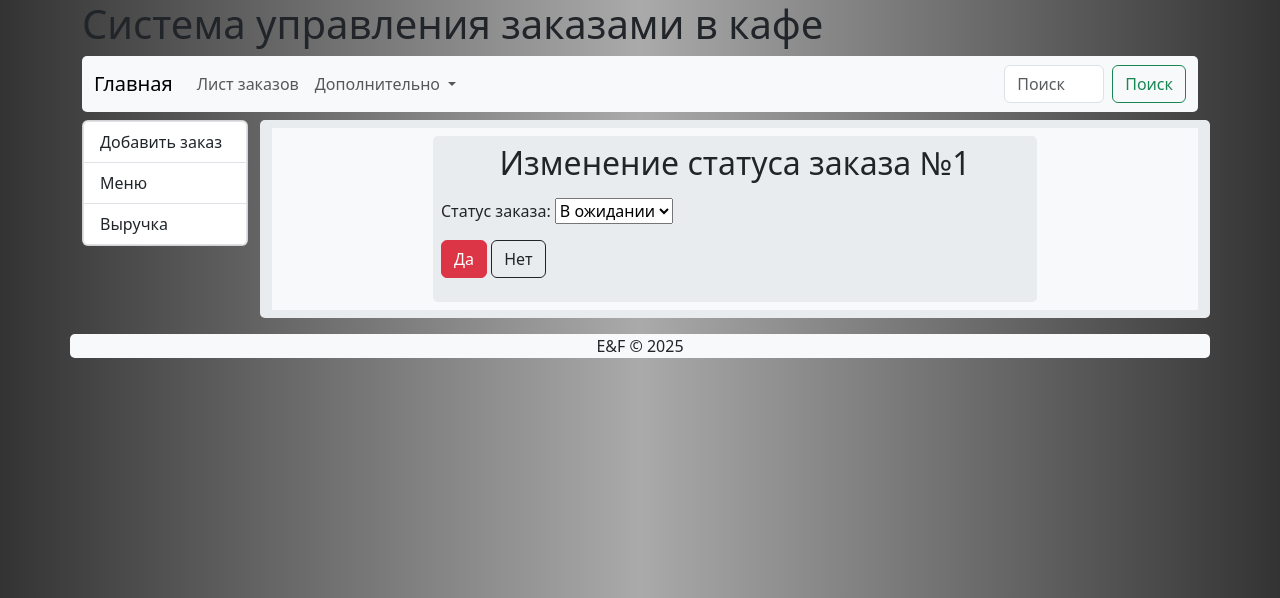
After one commit to eskealexey/Cafe_management_system, a Django app: page /order/change/1/ in a window 1280 px wide. The commit adds this page. Shown: the top 598 px of the page. Run offline with Django 5.2, Linux system fonts and the light colour scheme; tables that the repository leaves empty hold one stand-in row (values such as "Sample post").

Commit message:
предфинал

```diff
--- a/kafe/order/forms.py
+++ b/kafe/order/forms.py
@@ -12,3 +12,12 @@ class OrderForm(ModelForm):
             'items': SelectMultiple(attrs={'class': 'form-control', }),
             # 'status': Select(attrs={'class': 'form-control', }),
         }
+
+
+class OrderStatusForm(ModelForm):
+    class Meta:
+        model = Order
+        fields = ['status']
+        # widgets = {
+        #     'status': Select(attrs={'class': 'form-control', }),
+        # }
--- a/kafe/order/models.py
+++ b/kafe/order/models.py
@@ -6,9 +6,9 @@ from menu.models import Item
 
 class Order(models.Model):
     STATUS_CHOICES = [
-        ('0', 'В ожидании'),
-        ('1', 'Готово'),
-        ('2', 'Оплачено'),
+        ('в', 'В ожидании'),
+        ('г', 'Готово'),
+        ('о', 'Оплачено'),
     ]
     table_number = models.IntegerField(verbose_name='Номер стола')
     items = models.ManyToManyField(
@@ -27,7 +27,7 @@ class Order(models.Model):
         max_length=1,
         blank=True,
         choices=STATUS_CHOICES,
-        default='0',
+        default='в',
         verbose_name='Статус заказа'
     )
 
--- a/kafe/order/urls.py
+++ b/kafe/order/urls.py
@@ -1,6 +1,6 @@
 from django.urls import path
 from django.contrib.auth import views as auth_views
-from .views import orders_view, order_add, confirm_delete_order, delete_order
+from .views import orders_view, order_add, confirm_delete_order, delete_order, search_orders, change_status, revenue_for_shift
 
 
 urlpatterns = [
@@ -8,4 +8,7 @@ urlpatterns = [
     path('add/', order_add, name='order_add'),
     path('confdelete/<int:id>/', confirm_delete_order, name='confirm_delete_order'),
     path('delete/<int:id>/', delete_order, name='delete_order'),
+    path('search/', search_orders, name='search_orders'),
+    path('change/<int:id>/', change_status, name='change_status'),
+    path('revenue/', revenue_for_shift, name='revenue_for_shift'),
 ]
--- a/kafe/order/views.py
+++ b/kafe/order/views.py
@@ -1,8 +1,8 @@
+from django.db.models import Q, Sum
 from django.shortcuts import render, redirect
 
+from order.forms import OrderForm, OrderStatusForm
 from order.models import Order
-
-from order.forms import OrderForm
 
 
 def orders_view (request):
@@ -25,10 +25,15 @@ def order_add(request):
     if request.method == 'POST':
         form = OrderForm(request.POST)
         if form.is_valid():
-            form.save()
-            order = Order.objects.last()
-            order.calculate_total_price()
-            return redirect('view_orders')
+            try:
+                form.save()
+                order = Order.objects.last()
+                order.calculate_total_price()
+                return redirect('view_orders')
+            except Exception as e:
+                # Логирование ошибки
+                print(f"Ошибка при сохранении заказа: {e}")
+                return render(request, 'order/error.html', {'message': 'Ошибка при сохранении заказа', 'title': 'Ошибка'})
     else:
         form = OrderForm()
 
@@ -43,9 +48,13 @@ def confirm_delete_order(request, id):
     """
     Подтверждение удаления заказа
     """
-    order = Order.objects.get(pk=id)
+    try:
+        order = Order.objects.get(pk=id)
+    except Order.DoesNotExist:
+        # Обработка случая, когда заказ не найден
+        return render(request, 'order/error.html', {'message': 'Заказ не найден', 'title': 'Ошибка'})
+
     if request.method == 'GET':
-
         context = {
             'id': id,
             'order': order,
@@ -53,11 +62,87 @@ def confirm_delete_order(request, id):
         }
         return render(request, 'order/confirm_delete.html', context=context)
 
+
 def delete_order(request, id):
     """
     Удаление заказа
     """
-    order = Order.objects.get(pk=id)
-    order.delete()
+    try:
+        order = Order.objects.get(pk=id)
+        order.delete()
+    except Order.DoesNotExist:
+        # Обработка случая, когда заказ не найден
+        return render(request, 'order/error.html', {'message': 'Заказ не найден', 'title': 'Ошибка'})
 
     return redirect('view_orders')
+
+
+def search_orders(request):
+    """
+    Поиск заказов по номеру заказа или статусу
+    """
+    query = request.GET.get('q')
+    if query:
+        try:
+            orders = Order.objects.filter(Q(id__icontains=query) | Q(status__icontains=query.lower()))
+        except Exception as e:
+            # Логирование ошибки
+            print(f"Ошибка при поиске заказов: {e}")
+            # orders = Order.objects.all()
+            return render(request, 'order/error.html', {'message': 'Заказ не найден', 'title': 'Ошибка'})
+    else:
+        orders = Order.objects.all()
+
+    context = {
+        'orders': orders,
+    }
+    return render(request, 'order/orders.html', context=context)
+
+
+def change_status(request, id):
+    """
+    Изменение статуса заказа
+    """
+    try:
+        order = Order.objects.get(id=id)
+    except Order.DoesNotExist:
+        return render(request, 'order/error.html', {'message': 'Заказ не найден', 'title': 'Ошибка'})
+
+    if request.method == 'POST':
+        form = OrderStatusForm(request.POST, instance=order)
+        if form.is_valid():
+            try:
+                form.save()
+                return redirect('view_orders')
+            except Exception as e:
+                # Логирование ошибки
+                print(f"Ошибка при изменении статуса заказа: {e}")
+                return render(request, 'order/error.html', {'message': 'Ошибка при изменении статуса заказа', 'title': 'Ошибка'})
+    else:
+        form = OrderStatusForm(instance=order)
+        context = {
+            'order': order,
+            'form': form,
+            'title': 'Изменение статуса заказа',
+        }
+        return render(request, 'order/change_status.html', context=context)
+
+
+def revenue_for_shift(request):
+    """
+    Выручка за смену
+    """
+    try:
+        revenue = Order.objects.filter(status='о').aggregate(total_revenue=Sum('total_price'))['total_revenue']
+        if revenue is None:
+            revenue = 0  # Если заказов нет, выручка равна 0
+    except Exception as e:
+        # Логирование ошибки
+        print(f"Ошибка при расчете выручки: {e}")
+        revenue = 0
+
+    context = {
+        'revenue': revenue,
+        'title': 'Выручка за смену',
+    }
+    return render(request, 'order/revenue_for_shift.html', context=context)
--- a/kafe/templates/index_template.html
+++ b/kafe/templates/index_template.html
@@ -33,15 +33,15 @@
                           </a>
                           <ul class="dropdown-menu">
                             <li><a class="dropdown-item" href="{% url 'list_menu' %}">Меню</a></li>
-                            <li><a class="dropdown-item" href="#">Выручка</a></li>
+                            <li><a class="dropdown-item" href="{% url 'revenue_for_shift' %}">Выручка</a></li>
                             <li><hr class="dropdown-divider"></li>
                             <li><a class="dropdown-item" href="#">Что-то еще здесь</a></li>
                           </ul>
                         </li>
 
                       </ul>
-                      <form class="d-flex" role="search">
-                        <input class="form-control me-2" type="search" placeholder="Поиск" aria-label="Поиск">
+                      <form action="{% url 'search_orders' %}" method="GET" class="d-flex" role="search">
+                        <input class="form-control me-2" style="width: 100px;" type="search" placeholder="Поиск" name="q" aria-label="Поиск">
                         <button class="btn btn-outline-success" type="submit">Поиск</button>
                       </form>
                     </div>
@@ -58,7 +58,7 @@
                     <ul class="list-group">
                       <li class="list-group-item"><a class="nav-link" href="{% url 'order_add' %}">Добавить заказ</a></li>
                       <li class="list-group-item"><a class="nav-link" href="{% url 'list_menu' %}">Меню</a></li>
-                      <li class="list-group-item">Выручка</li>
+                      <li class="list-group-item"><a class="nav-link" href="{% url 'revenue_for_shift' %}">Выручка</a></li>
                     </ul>
                 </div>
             </div>
--- /dev/null
+++ b/kafe/templates/order/change_status.html
@@ -0,0 +1,31 @@
+{% extends 'index_template.html' %}
+
+{% block content %}
+
+<div class="container mt-2 mb-2  bg-body-tertiary">
+    <div class="row gx-1 justify-content-center align-items-center">
+        <div class="col-2">
+
+        </div>
+
+        <div class="col-8 bg-body-secondary custom-rounded p-2 mt-2 mb-2">
+            <h2 class="text-center">Изменение статуса заказа №{{ order.id }}</h2>
+            <p>
+                <form action="" method="post">
+                {% csrf_token %}
+                    {{ form.as_p}}
+                <button class="btn btn-danger" type="submit">Да</button>
+                <a href="{% url 'view_orders' %}" class="btn btn-outline-dark">Нет</a>
+            </form>
+
+            </p>
+        </div>
+
+        <div class="col-2">
+
+        </div>
+    </div>
+</div>
+
+
+{% endblock %}
--- a/kafe/templates/order/orders.html
+++ b/kafe/templates/order/orders.html
@@ -17,7 +17,7 @@
         {% for order in orders %}
         <tr align="center">
             <td>
-<a href="#" class="btn btn-seccondary btn-sm">{{ order.id }}</a>
+<a href="{% url 'change_status' order.id %}" class="btn btn-secondary btn-sm" style="width: 80px;">{{ order.id }}</a>
                 </td>
             <td>{{ order.table_number }}</td>
             <td>
```
Also changed, not shown: kafe/menu/views.py (+29 -41 lines), kafe/templates/order/error.html (added, +15 -0 lines), kafe/templates/order/revenue_for_shift.html (added, +15 -0 lines).
